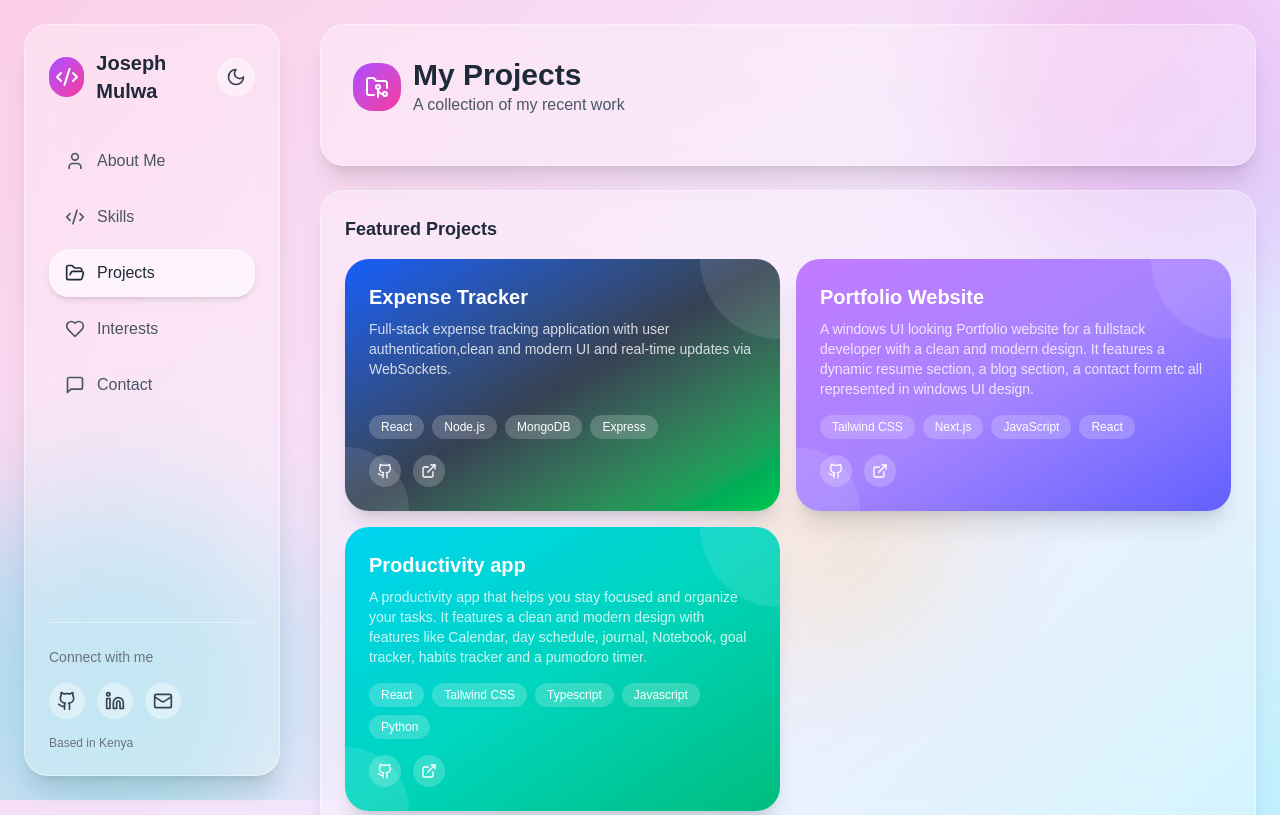
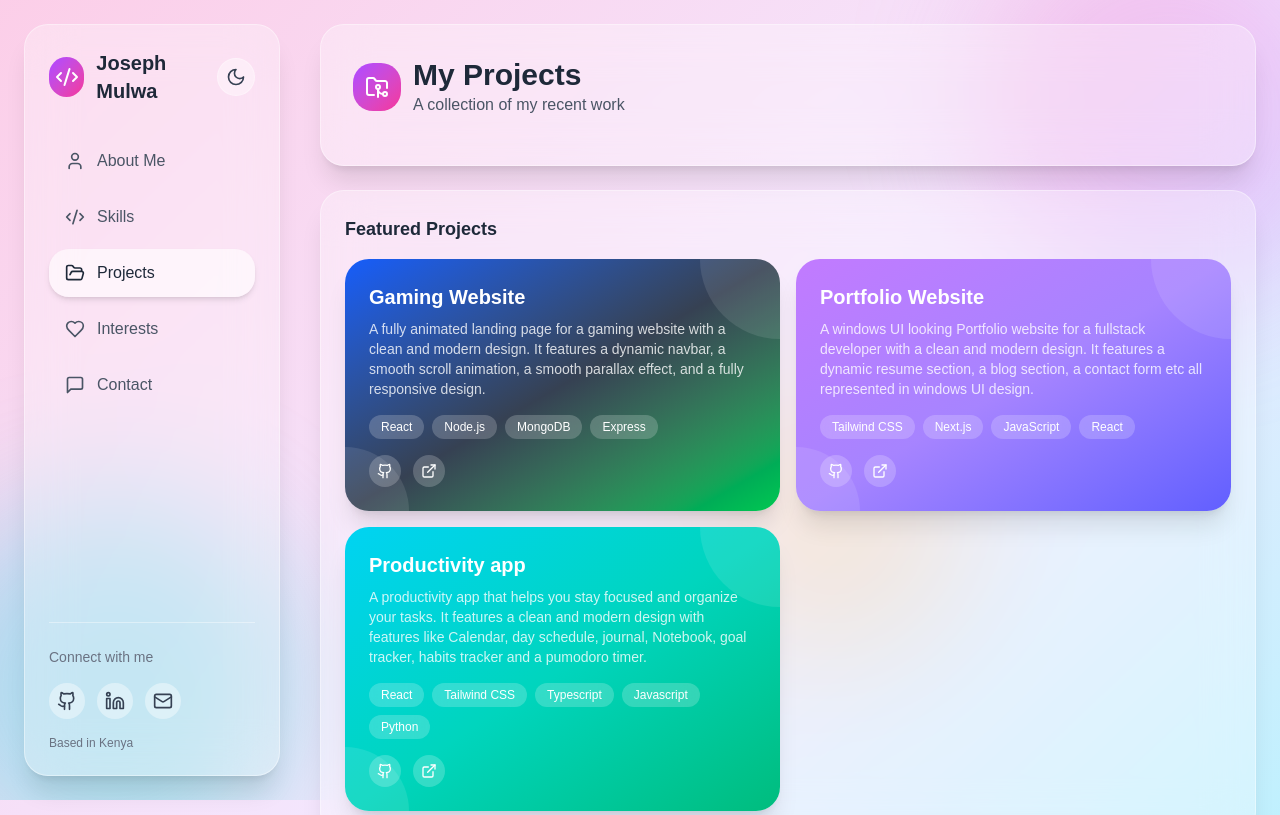
Before and after one commit to BYTECODENINJA/josephmulwa13, a Next.js app: page /projects in a window 1280 px wide. Shown: the top 815 px of the page. Built offline with nearby package versions, Linux system fonts and the light colour scheme; a web font is replaced by a local one.

Commit message:
Final commit

```diff
--- a/app/projects/page.tsx
+++ b/app/projects/page.tsx
@@ -3,9 +3,9 @@ import { FolderGit2, ExternalLink, Github } from "lucide-react"
 
 const projects = [
   {
-    title: "Expense Tracker",
+    title: "Gaming Website",
     description:
-      "Full-stack expense tracking application with user authentication,clean and modern UI and real-time updates via WebSockets.",
+      "A fully animated landing page for a gaming website with a clean and modern design. It features a dynamic navbar, a smooth scroll animation, a smooth parallax effect, and a fully responsive design.",
     tech: ["React", "Node.js", "MongoDB", "Express"],
     gradient: "from-blue-600 via-gray-700 to-green-500",
     github: "https://github.com/BYTECODENINJA/gamingwebsite",
```
